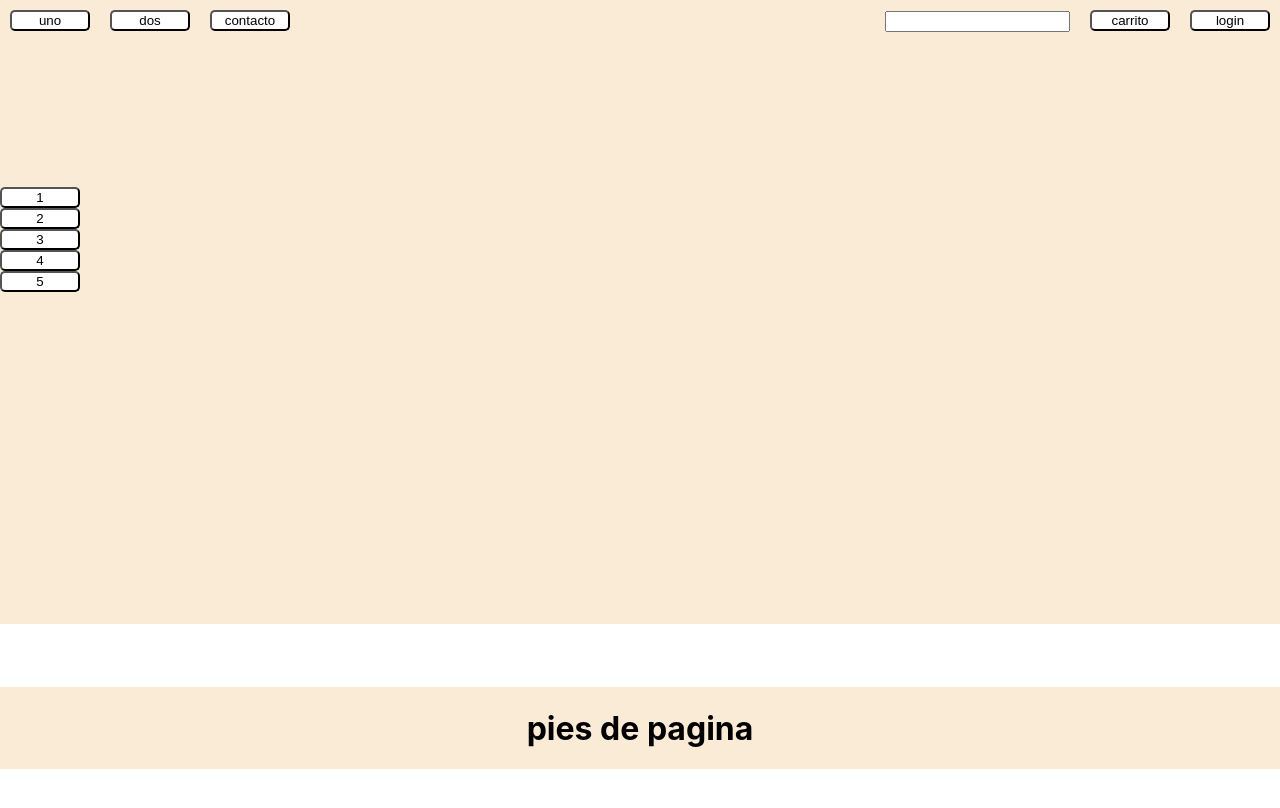
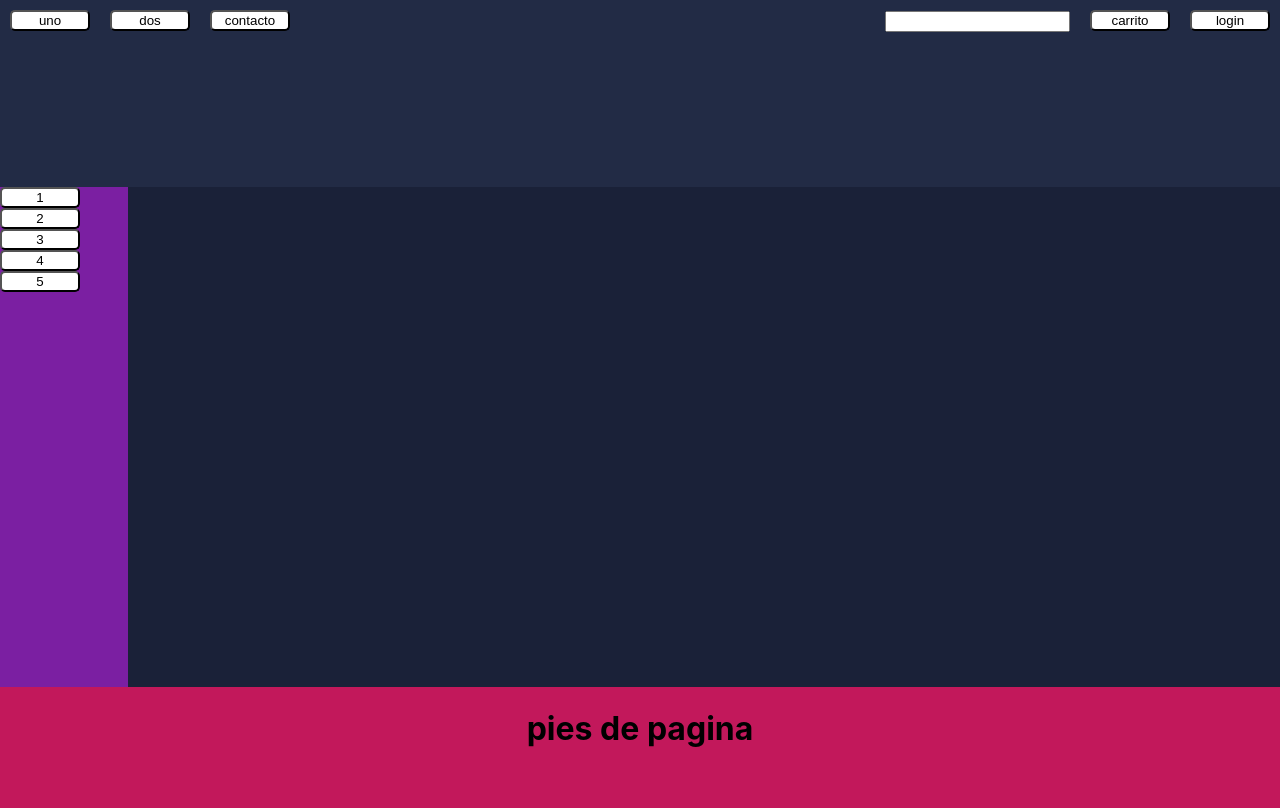
Before and after one commit to florlap/e-commerce, a React (Create React App) app in the folder client/: page / in a window 1280 px wide. Shown: the top 808 px of the page. Built offline with nearby package versions, Linux system fonts and the light colour scheme.

Commit message:
estructura terminada

```diff
--- a/client/src/Components/layout/footer.module.css
+++ b/client/src/Components/layout/footer.module.css
@@ -1,10 +1,8 @@
 .container {
-    background-color: antiquewhite;
+    /* background-color: rgb(235, 146, 30); */
     display: grid;
     width: 100%;
     height: 100%;
-    /* grid-template-columns: 10% 1fr 1fr;
-    grid-template-rows: 30% 500px 20%; */
     grid-template-areas:
         "email";
     justify-content: center;
--- a/client/src/Components/layout/layout.module.css
+++ b/client/src/Components/layout/layout.module.css
@@ -1,5 +1,5 @@
 .container {
-    background-color: antiquewhite;
+    /* background-color: rgb(43, 196, 74); */
     display: grid;
     width: 100%;
     height: 100%;
@@ -13,17 +13,21 @@
 
 .navbar {
     grid-area: navbar;
+    background-color: rgb(34, 43, 69)
 }
 
 .sidebar {
     grid-area: sidebar;
+    background-color: rgb(123, 31, 162)
 }
 
 .children {
     grid-area: children;
+    background-color: rgb(26, 33, 56)
 }
 
 .footer {
     grid-area: footer;
+    background-color: rgb(194, 24, 91)
 
 }
--- a/client/src/Components/layout/navbar.module.css
+++ b/client/src/Components/layout/navbar.module.css
@@ -1,5 +1,5 @@
 .container {
-    background-color: antiquewhite;
+    /* background-color: rgb(36, 27, 214); */
     display: grid;
     width: 100%;
     grid-template-areas: "primary secundary";
--- a/client/src/Components/layout/sidebar.module.css
+++ b/client/src/Components/layout/sidebar.module.css
@@ -1,5 +1,5 @@
 .container {
-    background-color: antiquewhite;
+    /* background-color: rgb(196, 219, 25); */
     display: grid;
     width: 20%;
     /* height: 100%; */
```
